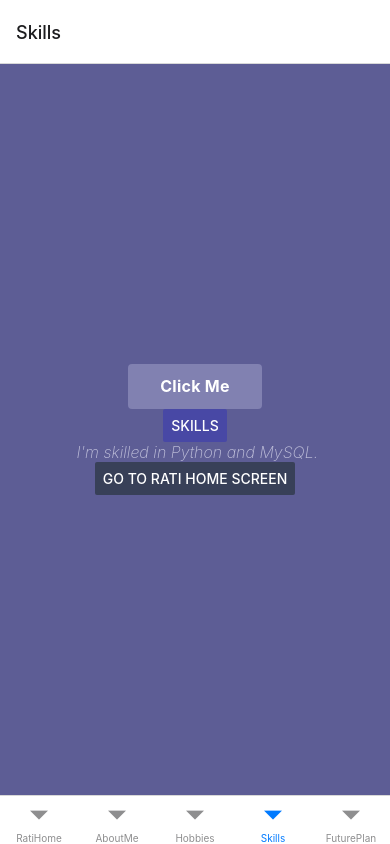
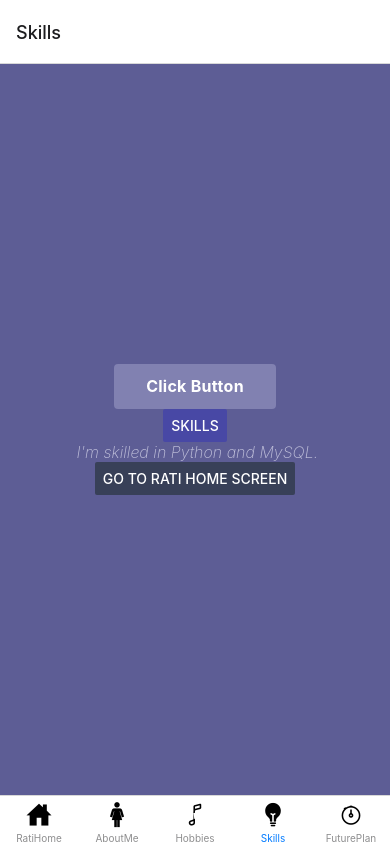
Before and after one commit to Rati/RatiPortfolio, a React Native app: screen /Skills in a window 390 px wide. Built offline with nearby package versions, Linux system fonts and the light colour scheme.

Commit message:
icons added and homework finished

```diff
--- a/App.js
+++ b/App.js
@@ -13,7 +13,24 @@ export default function App() {
 
   return (
     <NavigationContainer>
-      <Tab.Navigator>
+      <Tab.Navigator
+      screenOptions={({route})=> ({
+        tabBarIcon: ({focused, size, colour}) => {
+          let iconName;
+          if(route.name === 'RatiHome'){
+            iconName = focused ? 'home-outline' : 'home-sharp';
+          } else if(route.name === 'AboutMe') {
+            iconName = focused ? 'woman-outline' : 'woman-sharp';
+          } else if(route.name === 'Hobbies') {
+            iconName = focused ? 'musical-note' : 'musical-note-outline';
+          } else if(route.name === 'Skills') {
+            iconName = focused ? 'bulb' : 'bulb-outline';
+          } else if(route.name === 'FuturePlan') {
+            iconName = focused ? 'stopwatch' : 'stopwatch-outline';
+          }
+          return <Ionic name={iconName} size={size} colour={colour} />;
+        },
+      })}>
       <Tab.Screen name="RatiHome" component={RatiHomeScreen} />
         <Tab.Screen name="AboutMe" component={AboutMeScreen} />
         <Tab.Screen name="Hobbies" component={HobbiesScreen} />
--- a/package.json
+++ b/package.json
@@ -13,14 +13,17 @@
     "@react-navigation/native": "^6.0.16",
     "@react-navigation/native-stack": "^6.9.4",
     "@react-navigation/stack": "^6.3.7",
+    "@types/react-native-vector-icons": "^6.4.12",
     "expo": "~47.0.8",
     "expo-status-bar": "~1.4.2",
+    "link": "^1.5.1",
     "react": "18.1.0",
     "react-native": "0.70.5",
     "react-native-safe-area-context": "4.4.1",
     "react-native-screens": "~3.18.0",
     "react-native-vector-icons": "^9.2.0",
-    "react-navigation-stack": "^2.10.4"
+    "react-navigation-stack": "^2.10.4",
+    "react-web-vector-icons": "^1.0.2"
   },
   "devDependencies": {
     "@babel/core": "^7.12.9"
--- a/src/components/MyButton.js
+++ b/src/components/MyButton.js
@@ -5,7 +5,7 @@ export default function MyButton() {
 
   return (
     <Pressable style={styles.buttonStyle}>
-      <Text style={styles.textStyle}>Click Me</Text>
+      <Text style={styles.textStyle}>Click Button</Text>
     </Pressable>
   );
 }
--- a/src/screens/AboutMeScreen.js
+++ b/src/screens/AboutMeScreen.js
@@ -2,17 +2,16 @@ import { StatusBar } from 'expo-status-bar';
 import { Button, StyleSheet, View, Text} from 'react-native';
 import MyButton from '../components/MyButton';
 
-export default function AboutMeScreen({navigation, route}) {
+export default function AboutMeScreen({navigation}) {
 
   return (
     <View style={styles.container}>
       <MyButton details= "click Me"></MyButton>
-      <Button title= "About Me" color="#384058" >
+      <Button title= "About Me" color="#4848A5" >
 
       </Button>
       <Text style={styles.text}> I'm an analytical and problem solver.</Text>
       <Text></Text>
-      {/* <Text>Welcome {route.params.name}</Text> */}
       <Button
       title="Go to Rati Home screen" color="#384058"
       onPress={() =>
--- a/src/screens/FuturePlanScreen.js
+++ b/src/screens/FuturePlanScreen.js
@@ -11,7 +11,6 @@ export default function FuturePlanScreen({navigation}) {
       </Button>
       <Text style={styles.text}> I want to develop an awesome Mobile app.</Text>
       <Text></Text>
-      {/* <Text>Welcome {routeA.params.name}</Text> */}
       <Button
       title="Go to Rati Home screen" color="#384058"
       onPress={() =>
--- a/src/screens/HobbiesScreen.js
+++ b/src/screens/HobbiesScreen.js
@@ -12,7 +12,6 @@ export default function HobbiesScreen({navigation}) {
       </Button>
       <Text style={styles.text}> I love music, cooking and swimming.</Text>
       <Text style={styles.text}></Text>
-      {/* <Text>Welcome {routeA.params.name}</Text> */}
       <Button
       title="Go to Rati Home screen" color="#384058"
       onPress={() =>
--- a/src/screens/RatiHomeScreen.js
+++ b/src/screens/RatiHomeScreen.js
@@ -1,6 +1,7 @@
 import { StatusBar } from 'expo-status-bar';
 import { Button, StyleSheet, View, Text } from 'react-native';
 import MyButton from '../components/MyButton';
+
 
 export default function RatiHomeScreen({ navigation }) {
 
--- a/src/screens/SkillsScreen.js
+++ b/src/screens/SkillsScreen.js
@@ -11,7 +11,6 @@ export default function SkillsScreen({navigation}) {
       </Button>
       <Text style={styles.text}> I'm skilled in Python and MySQL.</Text>
       <Text></Text>
-      {/* <Text>Welcome {routeA.params.name}</Text> */}
       <Button
       title="Go to Rati Home screen" color="#384058"
       onPress={() =>
```
Also changed, not shown: 1 other file (tests, documents, lock files or other folders).
